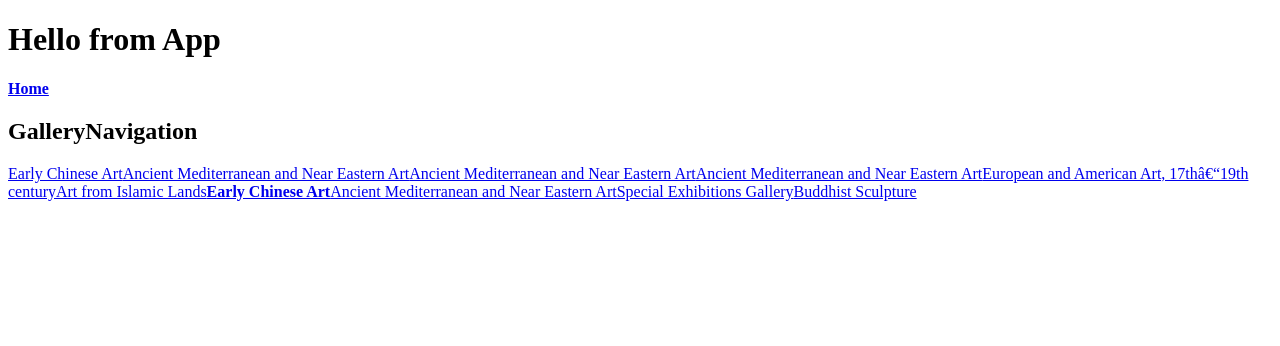
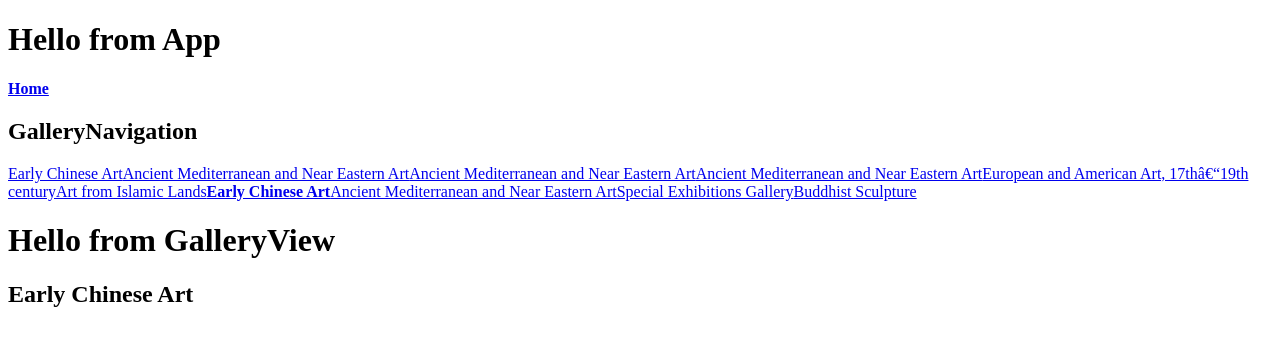
Before and after one commit to bryantt23/art-museum, a React (Create React App) app: page /galleries/1600 in a window 1280 px wide. Shown: the top 346 px of the page. Built offline with nearby package versions, Linux system fonts and the light colour scheme.

Commit message:
add gallery view

```diff
--- a/src/App.js
+++ b/src/App.js
@@ -1,11 +1,18 @@
 import harvardArt from './data/harvardArt';
 import GalleryNavigation from './components/GalleryNavigation/GalleryNavigation';
+import GalleryView from './components/GalleryView/GalleryView';
+import { useParams, Switch, Route } from 'react-router-dom';
 
 function App() {
   return (
     <div>
-      <h1>Hello from App</h1>
+      <h1>Hello from App</h1>{' '}
       <GalleryNavigation galleries={harvardArt.records} />
+      <Switch>
+        <Route path={'/galleries/:galleryId'}>
+          <GalleryView galleries={harvardArt.records} />
+        </Route>
+      </Switch>
     </div>
   );
 }
--- /dev/null
+++ b/src/components/GalleryView/GalleryView.js
@@ -0,0 +1,17 @@
+import React from 'react';
+import { useParams, Switch, Route } from 'react-router-dom';
+
+function GalleryView({ galleries }) {
+  const { galleryId } = useParams();
+  const targetGallery = galleries.find(
+    gallery => gallery.gallerynumber === galleryId
+  );
+  return (
+    <div>
+      <h1>Hello from GalleryView</h1>
+      <h2>{targetGallery.name}</h2>
+    </div>
+  );
+}
+
+export default GalleryView;
```
